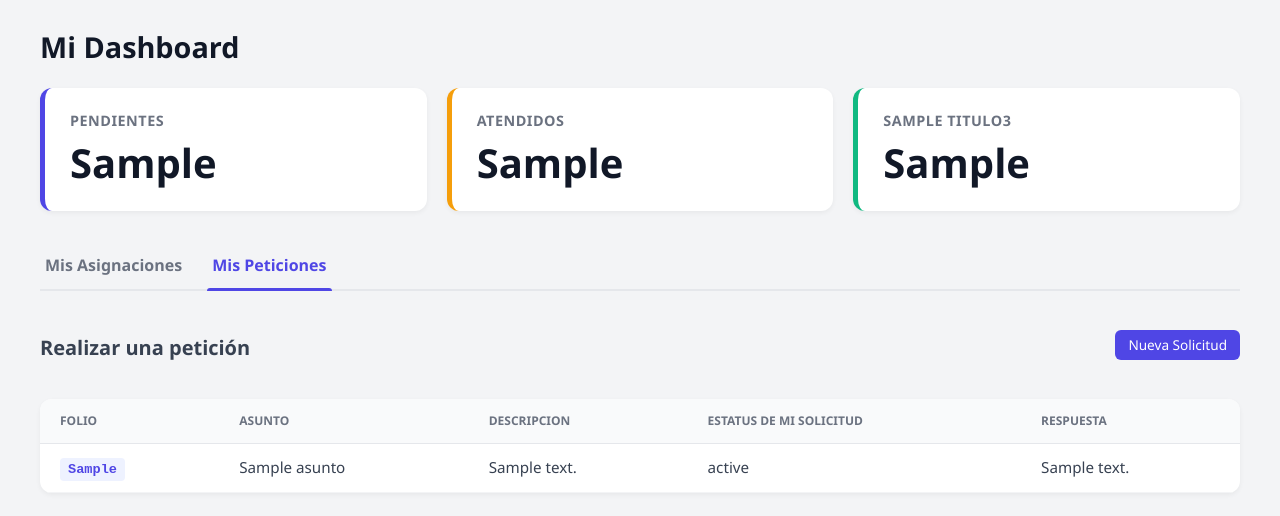
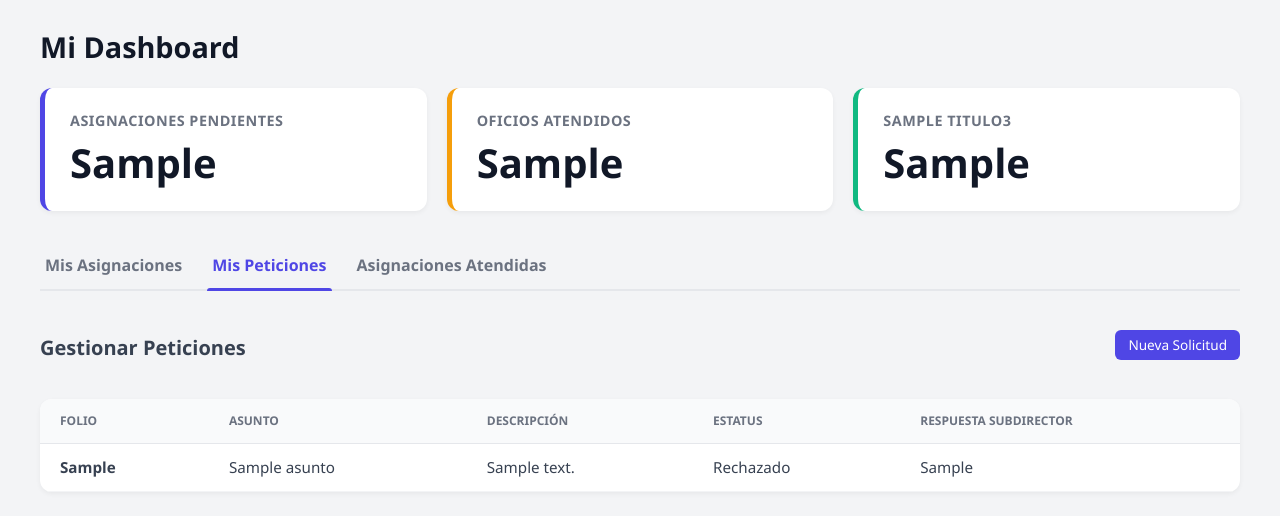
Before and after one commit to BrandonCVale/AMH_SISTEMA_OFICIOS, a Flask app: template app/templates/oficios/dashboard_jud.html in a window 1280 px wide, after a click on "Mis Peticiones". Shown: the top 516 px of the page. Run offline with Flask 3, Linux system fonts and the light colour scheme; the template is opened without the code that fills it: most values are stand-ins (such as "Sample title", 1, 10 or a date in 2020).

Commit message:
La parte del jud ya quedo completa, solo falta que el subdirector pueda ver y respondar las peticiones de sus jud

```diff
--- a/app/templates/oficios/dashboard_jud.html
+++ b/app/templates/oficios/dashboard_jud.html
@@ -1,6 +1,6 @@
 {% extends "base.html" %}
 {% block titulo %}
-    Pandel JUD
+    Panel JUD
 {% endblock titulo %}
 {% block css_adicional %}
     <link rel="stylesheet"
@@ -13,31 +13,30 @@
                 <h1 class="titulo-panel">Mi Dashboard</h1>
             </div>
         </div>
-        {# KPIs -- INICIO #}
+        {# KPIs #}
         {% with
-            titulo1="Pendientes",
-            titulo2="Atendidos"
+            titulo1="Asignaciones Pendientes",
+            titulo2="Oficios Atendidos"
             %}
             {% include "fragments/kpis.html" %}
         {% endwith %}
-        {# KPIs -- FIN#}
-        {# TAB -- INICIO#}
+        {# --- TABS DE NAVEGACIÓN (3 Pestañas) --- #}
         <div class="contenedor-tabs">
             <button class="tab-btn activo"
-                    onclick="abrirPestana (event, 'tab-asignaciones')">Mis Asignaciones</button>
-            <button class="tab-btn" onclick="abrirPestana (event, 'tab-peticiones')">Mis Peticiones</button>
+                    onclick="abrirPestana(event, 'tab-asignaciones')">Mis Asignaciones</button>
+            <button class="tab-btn" onclick="abrirPestana(event, 'tab-peticiones')">Mis Peticiones</button>
+            <button class="tab-btn" onclick="abrirPestana(event, 'tab-atendidos')">Asignaciones Atendidas</button>
         </div>
-        {# TAB -- FIN#}
+        {# --- CONTENIDO 1: ASIGNACIONES PENDIENTES --- #}
         <div id="tab-asignaciones" class="contenido-tab activo">
-            {# TABLA -- INICIO#}
             <div class="tarjeta-tabla">
                 <table class="tabla-moderna">
                     <thead>
                         <tr>
                             <th>Folio</th>
                             <th>Asunto</th>
-                            <th>Descripcion</th>
-                            <th>Acciones</th>
+                            <th>Descripción</th>
+                            <th class="alinear-derecha">Acciones</th>
                         </tr>
                     </thead>
                     <tbody>
@@ -48,24 +47,24 @@
                                 </td>
                                 <td>{{ oficio.asunto }}</td>
                                 <td>{{ oficio.descripcion_solicitud }}</td>
-                                <td>
+                                <td class="alinear-derecha">
                                     <a href="{{ url_for('oficios.atender_oficio', id_oficio=oficio.id_oficio) }}"
                                        class="btn-accion">Atender</a>
                                 </td>
                             </tr>
                         {% else %}
                             <tr>
-                                <td class="fila-vacia">Sin asignaciones</td>
+                                <td colspan="4" class="fila-vacia">Sin asignaciones pendientes</td>
                             </tr>
                         {% endfor %}
                     </tbody>
                 </table>
             </div>
-            {# TABLA -- FIN#}
         </div>
+        {# --- CONTENIDO 2: MIS PETICIONES --- #}
         <div id="tab-peticiones" class="contenido-tab">
             <div class="header-seccion">
-                <h3 class="titulo-seccion">Realizar una petición</h3>
+                <h3 class="titulo-seccion">Gestionar Peticiones</h3>
                 <a href="{{ url_for('oficios.nueva_peticion') }}" class="btn-primario">Nueva Solicitud</a>
             </div>
             <div class="tarjeta-tabla">
@@ -74,25 +73,71 @@
                         <tr>
                             <th>Folio</th>
                             <th>Asunto</th>
-                            <th>Descripcion</th>
-                            <th>Estatus de mi solicitud</th>
-                            <th>Respuesta</th>
+                            <th>Descripción</th>
+                            <th>Estatus</th>
+                            <th>Respuesta Subdirector</th>
                         </tr>
                     </thead>
                     <tbody>
-                        {% for oficio in oficios %}
+                        {% for peticion in peticiones %}
                             <tr>
                                 <td>
-                                    <span class="dato-folio">{{ oficio.folio_interno }}</span>
+                                    <strong>{{ peticion.folio_peticion }}</strong>
                                 </td>
-                                <td>{{ oficio.asunto }}</td>
-                                <td>{{ oficio.descripcion_solicitud }}</td>
-                                <td>{{ oficio.estatus_solicitud }}</td>
-                                <td>{{ oficio.texto_respuesta }}</td>
+                                <td>{{ peticion.asunto }}</td>
+                                <td>{{ peticion.descripcion }}</td>
+                                <td>
+                                    {% if peticion.estatus == 'EN_REVISION' %}
+                                        <span class="badge-amarillo">En revisión</span>
+                                    {% elif peticion.estatus == 'APROBADO' %}
+                                        <span class="badge-verde">Aprobado</span>
+                                    {% else %}
+                                        <span class="badge-rojo">Rechazado</span>
+                                    {% endif %}
+                                </td>
+                                <td>
+                                    {% if peticion.respuesta_subdirector %}
+                                        {{ peticion.respuesta_subdirector }}
+                                    {% else %}
+                                        <span class="texto-gris">Sin respuesta aún</span>
+                                    {% endif %}
+                                </td>
                             </tr>
                         {% else %}
                             <tr>
-                                <td class="fila-vacia">Sin peticiones</td>
+                                <td colspan="4" class="fila-vacia">No has realizado ninguna petición</td>
+                            </tr>
+                        {% endfor %}
+                    </tbody>
+                </table>
+            </div>
+        </div>
+        {# --- CONTENIDO 3: HISTORIAL ASIGNACIONES ATENDIDAS --- #}
+        <div id="tab-atendidos" class="contenido-tab">
+            <div class="tarjeta-tabla">
+                <table class="tabla-moderna">
+                    <thead>
+                        <tr>
+                            <th>Folio</th>
+                            <th>Asunto</th>
+                            <th class="alinear-derecha">Estatus</th>
+                        </tr>
+                    </thead>
+                    <tbody>
+                        {% for atendido in atendidos %}
+                            <tr>
+                                <td>
+                                    <span class="dato-folio">{{ atendido.folio_interno }}</span>
+                                </td>
+                                <td>{{ atendido.asunto }}</td>
+                                {# <td>{{ atendido.texto_respuesta }}</td> #}
+                                <td class="alinear-derecha">
+                                    <button class="btn-gris" disabled>Atendido</button>
+                                </td>
+                            </tr>
+                        {% else %}
+                            <tr>
+                                <td colspan="4" class="fila-vacia">No has atendido oficios aún</td>
                             </tr>
                         {% endfor %}
                     </tbody>
```
Also changed, not shown: app/models/oficio.py (+65 -13 lines), app/routes/oficios.py (+16 -4 lines), 2 other files.
